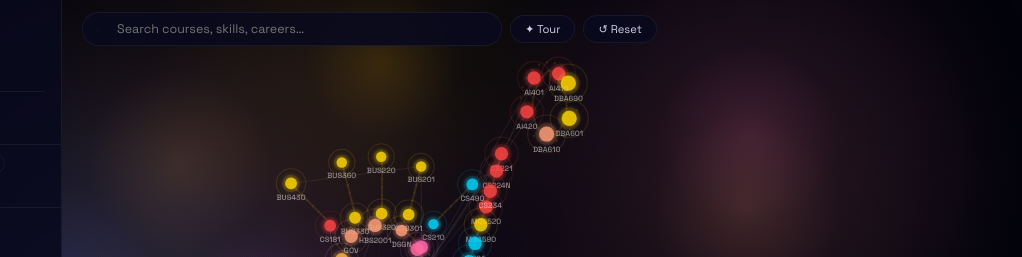
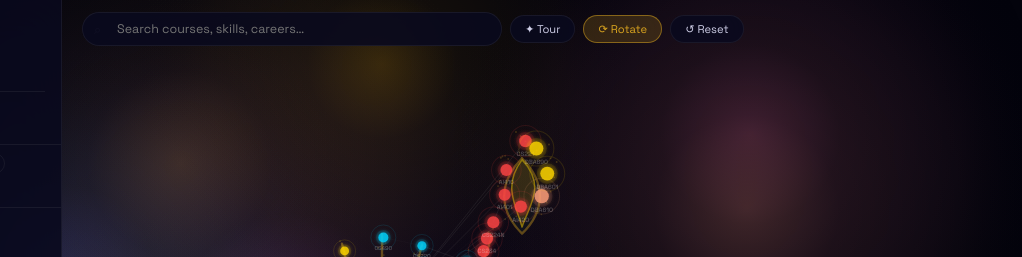
Before and after one commit to aclascollege/polymath, a plain HTML site: page explorer/index.html in a window 1280 px wide. Shown: the top 257 px of the page, 258-1280 px from the left. Drawn offline with nearby package versions, Linux system fonts and the light colour scheme; animation ran at ten frames a second.

Commit message:
Improve Liberty statue silhouette and rotation

```diff
--- a/explorer/index.html
+++ b/explorer/index.html
@@ -79,6 +79,7 @@ canvas{position:fixed;inset:0;pointer-events:none}
 #search-wrap .si{position:absolute;left:12px;top:50%;transform:translateY(-50%);color:var(--dim);font-size:.8rem}
 .top-btn{padding:6px 14px;background:var(--surf);backdrop-filter:blur(20px);border:1px solid var(--bdr);border-radius:24px;color:var(--txt);cursor:pointer;font-size:.7rem;font-family:'Space Grotesk',system-ui,sans-serif;transition:all .15s}
 .top-btn:hover{background:rgba(218,165,32,.15);border-color:var(--acc)}
+.top-btn.active{background:rgba(218,165,32,.18);border-color:rgba(218,165,32,.5);color:var(--acc)}
 
 /* Stats bar */
 #stats{position:fixed;bottom:16px;left:50%;transform:translateX(calc(-50% + 160px));z-index:10;display:flex;gap:6px}
@@ -223,6 +224,7 @@ canvas{position:fixed;inset:0;pointer-events:none}
     <input id="search" placeholder="Search courses, skills, careers…" autocomplete="off">
   </div>
   <button class="top-btn" id="btn-tour">✦ Tour</button>
+  <button class="top-btn" id="btn-motion" title="Toggle rotation">⟳ Rotate</button>
   <button class="top-btn" id="btn-reset">↺ Reset</button>
 </div>
 
@@ -300,10 +302,11 @@ async function main(){
   const svg=d3.select('#graph-svg'),W=innerWidth,H=innerHeight;
   svg.attr('viewBox',`0 0 ${W} ${H}`);
   const g=svg.append('g');
-  const defaultZoom=innerWidth<768?.72:.95;
+  const defaultZoom=innerWidth<768?.62:.82;
+  const defaultCenterY=H/2+72;
   const zoom=d3.zoom().scaleExtent([.1,5]).on('zoom',e=>g.attr('transform',e.transform));
-  svg.call(zoom).call(zoom.transform,d3.zoomIdentity.translate(W/2,H/2+10).scale(defaultZoom));
-  svg.on('dblclick.zoom',null).on('dblclick',()=>svg.transition().duration(600).call(zoom.transform,d3.zoomIdentity.translate(W/2,H/2+10).scale(defaultZoom)));
+  svg.call(zoom).call(zoom.transform,d3.zoomIdentity.translate(W/2,defaultCenterY).scale(defaultZoom));
+  svg.on('dblclick.zoom',null).on('dblclick',()=>svg.transition().duration(600).call(zoom.transform,d3.zoomIdentity.translate(W/2,defaultCenterY).scale(defaultZoom)));
 
   // Glow filters
   const defs=svg.append('defs');
@@ -323,56 +326,61 @@ async function main(){
   function linePoints(a,b,n){return d3.range(n).map(i=>{const t=n===1?.5:i/(n-1);return{x:a.x+(b.x-a.x)*t,y:a.y+(b.y-a.y)*t};});}
   function ellipsePoints(cx,cy,rx,ry,n,a0=0,a1=Math.PI*2){return d3.range(n).map(i=>{const t=n===1?.5:i/(n-1),a=a0+(a1-a0)*t;return{x:cx+Math.cos(a)*rx,y:cy+Math.sin(a)*ry};});}
   function robePoints(n){
-    const pts=[],rows=8,base=Math.floor(n/rows),extra=n%rows;let k=0;
+    const pts=[],rows=9,base=Math.floor(n/rows),extra=n%rows;let k=0;
     for(let row=0;row<rows;row++){
-      const cols=base+(row<extra?1:0),y=-42+row*35,w=70+row*12;
-      for(let col=0;col<cols;col++){const c=col/(cols-1||1)-.5;pts.push({x:c*w*2+((k++%2)-.5)*7,y:y+(stableHash('robe'+row+':'+col)-.5)*10});}
+      const cols=base+(row<extra?1:0),y=-70+row*34,w=58+row*13;
+      for(let col=0;col<cols;col++){const c=col/(cols-1||1)-.5;pts.push({x:c*w*2+((k++%2)-.5)*6,y:y+(stableHash('robe'+row+':'+col)-.5)*9});}
     }
     return pts;
   }
+  function addDepth(pts,key,spread=34){return pts.map((p,i)=>({...p,z:(stableHash(key+i)-.5)*spread}));}
   function libertyAnchors(total){
     const basePts=[
-      ...ellipsePoints(176,-324,24,34,6,-Math.PI*.2,Math.PI*1.65),
-      ...linePoints({x:126,y:-270},{x:70,y:-82},11),
-      ...ellipsePoints(0,-158,42,38,11,-Math.PI*.12,Math.PI*2.12),
-      ...linePoints({x:-55,y:-197},{x:-96,y:-238},2),
-      ...linePoints({x:-28,y:-205},{x:-42,y:-260},2),
-      ...linePoints({x:0,y:-209},{x:0,y:-268},2),
-      ...linePoints({x:28,y:-205},{x:42,y:-260},2),
-      ...linePoints({x:55,y:-197},{x:96,y:-238},2),
-      ...linePoints({x:-67,y:-72},{x:-164,y:54},7),
-      ...linePoints({x:-128,y:8},{x:-188,y:42},4),
-      ...robePoints(32),
-      ...linePoints({x:-176,y:246},{x:176,y:246},6),
-      ...linePoints({x:-206,y:286},{x:206,y:286},7)
-    ];
+      ...addDepth(ellipsePoints(168,-338,24,36,7,-Math.PI*.35,Math.PI*1.5),'torch',18),
+      ...addDepth(linePoints({x:132,y:-288},{x:68,y:-96},12),'raised-arm',22),
+      ...addDepth(ellipsePoints(0,-168,34,38,11,-Math.PI*.08,Math.PI*2.08),'head',20),
+      ...addDepth(linePoints({x:-80,y:-188},{x:-132,y:-224},2),'crown-l3',10),
+      ...addDepth(linePoints({x:-64,y:-202},{x:-104,y:-252},2),'crown-l2',10),
+      ...addDepth(linePoints({x:-32,y:-211},{x:-48,y:-278},2),'crown-l1',10),
+      ...addDepth(linePoints({x:0,y:-216},{x:0,y:-290},2),'crown-c',10),
+      ...addDepth(linePoints({x:32,y:-211},{x:48,y:-278},2),'crown-r1',10),
+      ...addDepth(linePoints({x:64,y:-202},{x:104,y:-252},2),'crown-r2',10),
+      ...addDepth(linePoints({x:80,y:-188},{x:132,y:-224},2),'crown-r3',10),
+      ...addDepth(linePoints({x:-60,y:-90},{x:-170,y:30},9),'left-arm',18),
+      ...addDepth(linePoints({x:-118,y:-12},{x:-186,y:42},5),'tablet',14),
+      ...addDepth(robePoints(24),'robe',62),
+      ...addDepth(linePoints({x:-174,y:242},{x:174,y:242},6),'base-a',16),
+      ...addDepth(linePoints({x:-210,y:286},{x:210,y:286},6),'base-b',16)
+    ].flat();
     if(total<=basePts.length)return basePts.slice(0,total);
     const extraCount=total-basePts.length;
-    const extra=d3.range(extraCount).map(i=>{const t=extraCount===1?.5:i/(extraCount-1),a=t*Math.PI*2;return{x:Math.cos(a)*(58+t*90),y:42+Math.sin(a)*(95+t*135)};});
+    const extra=addDepth(d3.range(extraCount).map(i=>{const t=extraCount===1?.5:i/(extraCount-1),a=t*Math.PI*2;return{x:Math.cos(a)*(58+t*90),y:42+Math.sin(a)*(95+t*135)};}),'extra',48);
     return basePts.concat(extra);
   }
   function libertyGuidePoints(){
-    return [
-      ...ellipsePoints(176,-324,30,42,22,-Math.PI*.2,Math.PI*1.65),
-      ...linePoints({x:126,y:-270},{x:70,y:-82},34),
-      ...ellipsePoints(0,-158,50,46,30,-Math.PI*.12,Math.PI*2.12),
-      ...linePoints({x:-55,y:-197},{x:-96,y:-238},8),
-      ...linePoints({x:-28,y:-205},{x:-42,y:-260},8),
-      ...linePoints({x:0,y:-209},{x:0,y:-268},8),
-      ...linePoints({x:28,y:-205},{x:42,y:-260},8),
-      ...linePoints({x:55,y:-197},{x:96,y:-238},8),
-      ...linePoints({x:-67,y:-72},{x:-164,y:54},24),
-      ...linePoints({x:-128,y:8},{x:-188,y:42},14),
-      ...robePoints(86),
-      ...linePoints({x:-176,y:246},{x:176,y:246},28),
-      ...linePoints({x:-206,y:286},{x:206,y:286},34)
-    ];
+    return addDepth([
+      ...ellipsePoints(168,-338,30,44,28,-Math.PI*.35,Math.PI*1.5),
+      ...linePoints({x:132,y:-288},{x:68,y:-96},42),
+      ...ellipsePoints(0,-168,44,48,34,-Math.PI*.08,Math.PI*2.08),
+      ...linePoints({x:-80,y:-188},{x:-132,y:-224},12),
+      ...linePoints({x:-64,y:-202},{x:-104,y:-252},12),
+      ...linePoints({x:-32,y:-211},{x:-48,y:-278},12),
+      ...linePoints({x:0,y:-216},{x:0,y:-290},12),
+      ...linePoints({x:32,y:-211},{x:48,y:-278},12),
+      ...linePoints({x:64,y:-202},{x:104,y:-252},12),
+      ...linePoints({x:80,y:-188},{x:132,y:-224},12),
+      ...linePoints({x:-60,y:-90},{x:-170,y:30},34),
+      ...linePoints({x:-118,y:-12},{x:-186,y:42},18),
+      ...robePoints(104),
+      ...linePoints({x:-174,y:242},{x:174,y:242},36),
+      ...linePoints({x:-210,y:286},{x:210,y:286},42)
+    ],'guide',50);
   }
   const levelRank={doctorate:0,doctoral:0,master:1,graduate:1,advanced:2,intermediate:3,bachelor:4,foundation:5};
   const shapedNodes=[...nodes].sort((a,b)=>(levelRank[a.dl]??levelRank[a.lvl]??9)-(levelRank[b.dl]??levelRank[b.lvl]??9)||d3.ascending(a.did,b.did)||d3.ascending(a.id,b.id));
   libertyAnchors(nodes.length).forEach((p,i)=>{
     const n=shapedNodes[i];
-    if(n){n.tx=p.x;n.ty=p.y;n.x=p.x+(n.hash-.5)*18;n.y=p.y+(stableHash(n.id+'y')-.5)*18;}
+    if(n){n.tx=p.x;n.ty=p.y;n.tz=p.z||0;n.x=p.x+(n.hash-.5)*14;n.y=p.y+(stableHash(n.id+'y')-.5)*14;n.z=n.tz+(stableHash(n.id+'z')-.5)*18;}
   });
 
   // Statue of Liberty silhouette: prerequisite links still matter, but anchors hold the visible outline.
@@ -383,15 +391,19 @@ async function main(){
     .force('x',d3.forceX(d=>d.tx).strength(2.4))
     .force('y',d3.forceY(d=>d.ty).strength(2.4));
 
-  // A faint guide makes the intended statue readable before the force settles.
-  const guide=g.append('g').attr('class','liberty-guide').attr('opacity',.32);
-  guide.append('path').attr('d','M176 -358 C154 -337 151 -304 176 -284 C202 -304 199 -337 176 -358 M126 -270 L70 -82 M-55 -197 L-96 -238 M-28 -205 L-42 -260 M0 -209 L0 -268 M28 -205 L42 -260 M55 -197 L96 -238 M-67 -72 L-164 54 L-188 42 M70 -82 C118 2 136 132 176 246 L206 286 L-206 286 L-176 246 C-136 132 -118 2 -70 -82 M-42 -158 C-42 -204 42 -204 42 -158 C42 -112 -42 -112 -42 -158').attr('fill','none').attr('stroke','rgba(218,165,32,.45)').attr('stroke-width',2).attr('stroke-linecap','round').attr('stroke-linejoin','round').attr('pointer-events','none');
-  guide.selectAll('circle').data(libertyGuidePoints()).join('circle').attr('cx',d=>d.x).attr('cy',d=>d.y).attr('r',1.15).attr('fill','rgba(218,165,32,.5)').attr('pointer-events','none');
+  // A ghosted statue silhouette carries the icon; course nodes sit on top as data.
+  const libertyD='M168 -384 C139 -354 140 -320 168 -292 C196 -320 197 -354 168 -384 M132 -288 C118 -250 96 -172 68 -96 M56 -102 C122 -6 146 128 174 242 L210 286 L-210 286 L-174 242 C-142 118 -118 12 -60 -90 L-170 30 L-186 42 L-126 -18 M-44 -166 C-44 -214 44 -214 44 -166 C44 -118 -44 -118 -44 -166 M-80 -188 L-132 -224 M-64 -202 L-104 -252 M-32 -211 L-48 -278 M0 -216 L0 -290 M32 -211 L48 -278 M64 -202 L104 -252 M80 -188 L132 -224';
+  const flameD='M168 -382 C144 -350 161 -326 168 -300 C176 -326 198 -350 168 -382 Z';
+  const guide=g.append('g').attr('class','liberty-guide').attr('opacity',.58);
+  const guideShape=guide.append('g').attr('class','liberty-shape').attr('pointer-events','none');
+  guideShape.append('path').attr('d',libertyD).attr('fill','rgba(68,221,187,.075)').attr('stroke','rgba(218,165,32,.68)').attr('stroke-width',2.8).attr('stroke-linecap','round').attr('stroke-linejoin','round');
+  guideShape.append('path').attr('d',flameD).attr('fill','rgba(255,184,0,.24)').attr('stroke','rgba(255,215,0,.85)').attr('stroke-width',1.8).attr('stroke-linejoin','round');
+  const guideDots=guide.selectAll('circle').data(libertyGuidePoints()).join('circle').attr('r',1.1).attr('fill','rgba(218,165,32,.55)').attr('pointer-events','none');
   guide.lower();
 
   // Edges
   const lg=g.append('g').attr('class','links');
-  const link=lg.selectAll('line').data(links).join('line').attr('stroke',d=>d.st==='strict'?'rgba(255,255,255,.08)':d.st==='recommended'?'rgba(255,255,255,.04)':'rgba(255,255,255,.02)').attr('stroke-width',d=>d.st==='strict'?1:d.st==='recommended'?.6:.3);
+  const link=lg.selectAll('line').data(links).join('line').attr('stroke',d=>d.st==='strict'?'rgba(255,255,255,.08)':d.st==='recommended'?'rgba(255,255,255,.04)':'rgba(255,255,255,.02)').attr('stroke-width',d=>d.st==='strict'?1:d.st==='recommended'?.6:.3).attr('pointer-events','none');
 
   // Nodes
   const ng=g.append('g').attr('class','nodes');
@@ -400,7 +412,23 @@ async function main(){
   node.append('circle').attr('r',d=>d.r*2.5).attr('fill','none').attr('stroke',d=>d.cl).attr('stroke-width',1.2).attr('opacity',.12);
   node.append('circle').attr('r',d=>d.r*1.5).attr('fill',d=>d.cl).attr('opacity',.1);
   node.append('circle').attr('r',d=>d.r).attr('fill',d=>d.cl).attr('opacity',.85).attr('filter',d=>'url(#g-'+d.did+')');
-  node.append('text').text(d=>d.nm).attr('dy',d=>d.r+11).attr('text-anchor','middle').attr('fill','rgba(255,255,255,.5)').attr('font-size','8px').attr('font-family','Space Grotesk,system-ui,sans-serif').attr('font-weight','500').attr('pointer-events','none');
+  node.append('text').text(d=>d.nm).attr('dy',d=>d.r+10).attr('text-anchor','middle').attr('fill','rgba(255,255,255,.28)').attr('font-size','7px').attr('font-family','Space Grotesk,system-ui,sans-serif').attr('font-weight','500').attr('pointer-events','none');
+
+  const rot={angle:0,tilt:0,motion:true,dragging:false};
+  function clamp(v,a,b){return Math.max(a,Math.min(b,v));}
+  function project(p){
+    const z=p.z||p.tz||0,ca=Math.cos(rot.angle),sa=Math.sin(rot.angle),ct=Math.cos(rot.tilt),st=Math.sin(rot.tilt);
+    const x1=(p.x||0)*ca+z*sa,z1=z*ca-(p.x||0)*sa,y1=(p.y||0)*ct-z1*st,s=560/(560+z1);
+    return{x:x1*s,y:y1*s,s,depth:z1};
+  }
+  function renderGraph(){
+    const squash=clamp(Math.cos(rot.angle)*.18+.84,.68,1.04),skew=rot.tilt*12;
+    guideShape.attr('transform',`scale(${squash},1) skewY(${skew})`);
+    guideDots.attr('cx',d=>project(d).x).attr('cy',d=>project(d).y).attr('r',d=>1.05*project(d).s).attr('opacity',d=>clamp(.25+project(d).s*.45,.25,.78));
+    link.attr('x1',d=>{const p=project(d.source);d.source.sx=p.x;d.source.sy=p.y;return p.x;}).attr('y1',d=>project(d.source).y).attr('x2',d=>{const p=project(d.target);d.target.sx=p.x;d.target.sy=p.y;return p.x;}).attr('y2',d=>project(d.target).y);
+    node.attr('transform',d=>{const p=project(d);d.sx=p.x;d.sy=p.y;return`translate(${p.x},${p.y}) scale(${clamp(p.s,.82,1.18)})`;}).sort((a,b)=>project(a).depth-project(b).depth);
+  }
+  const rotHit=g.insert('rect',':first-child').attr('x',-1200).attr('y',-900).attr('width',2400).attr('height',1800).attr('fill','transparent').attr('cursor','grab').call(d3.drag().on('start',e=>{rot.dragging=true;rotHit.attr('cursor','grabbing');if(e.sourceEvent)e.sourceEvent.stopPropagation();}).on('drag',e=>{rot.angle=clamp(rot.angle+e.dx/260,-.72,.72);rot.tilt=clamp(rot.tilt-e.dy/520,-.18,.18);renderGraph();}).on('end',()=>{rot.dragging=false;rotHit.attr('cursor','grab');}));
 
   // Interactions
   node.on('pointerenter',function(e,d){
@@ -426,7 +454,7 @@ async function main(){
     zoomTo(id);
   }
 
-  function zoomTo(id){const n=nm.get(id);if(!n||n.x===undefined)return;svg.transition().duration(700).call(zoom.transform,d3.zoomIdentity.translate(W/2-n.x,H/2-n.y).scale(1.3));}
+  function zoomTo(id){const n=nm.get(id);if(!n||n.x===undefined)return;const x=n.sx??n.x,y=n.sy??n.y;svg.transition().duration(700).call(zoom.transform,d3.zoomIdentity.translate(W/2-x,H/2-y).scale(1.3));}
 
   function showDetail(id){
     const c=cm.get(id);if(!c)return;
@@ -495,8 +523,11 @@ async function main(){
   // Search
   document.getElementById('search').addEventListener('input',e=>{const af=document.querySelector('.chip.active')?.dataset.filter||'all';buildList(af,e.target.value);});
 
+  document.getElementById('btn-motion').addEventListener('click',e=>{rot.motion=!rot.motion;e.currentTarget.classList.toggle('active',rot.motion);});
+  document.getElementById('btn-motion').classList.add('active');
+
   // Reset
-  document.getElementById('btn-reset').addEventListener('click',()=>{hil.clear();selNode=null;document.getElementById('detail-overlay').classList.remove('show');node.selectAll('circle').filter((_,i)=>i%3===2).transition().duration(300).attr('opacity',.85);link.transition().duration(300).attr('opacity',.5);svg.transition().duration(600).call(zoom.transform,d3.zoomIdentity.translate(W/2,H/2+10).scale(defaultZoom));buildList();});
+  document.getElementById('btn-reset').addEventListener('click',()=>{hil.clear();selNode=null;rot.angle=0;rot.tilt=0;renderGraph();document.getElementById('detail-overlay').classList.remove('show');node.selectAll('circle').filter((_,i)=>i%3===2).transition().duration(300).attr('opacity',.85);link.transition().duration(300).attr('opacity',.5);svg.transition().duration(600).call(zoom.transform,d3.zoomIdentity.translate(W/2,defaultCenterY).scale(defaultZoom));buildList();});
 
   // Tour
   const tourPath=['course_cs_intro_py','course_cs_oop','course_cs_dsa','course_ai_ml','course_ai_dl','course_mcs_adv_algo','course_mcs_capstone','course_cs_capstone'];
@@ -508,8 +539,9 @@ async function main(){
 
   // Sim tick
   let graphVisible=false;
-  sim.on('tick',()=>{if(!graphVisible){graphVisible=true;document.getElementById('empty-state').style.opacity=0;}link.attr('x1',d=>d.source.x).attr('y1',d=>d.source.y).attr('x2',d=>d.target.x).attr('y2',d=>d.target.y);node.attr('transform',d=>`translate(${d.x},${d.y})`);});
+  sim.on('tick',()=>{if(!graphVisible){graphVisible=true;document.getElementById('empty-state').style.opacity=0;}renderGraph();});
   sim.on('end',()=>{PUP(links);document.getElementById('empty-state').style.opacity=0;});
+  d3.timer(t=>{if(rot.motion&&!rot.dragging&&!selNode){rot.angle=Math.sin(t/3600)*.2;rot.tilt=Math.sin(t/5200)*.045;renderGraph();}});
 
   buildLegend();buildList();window._sel=id=>select(id);
 }
```
